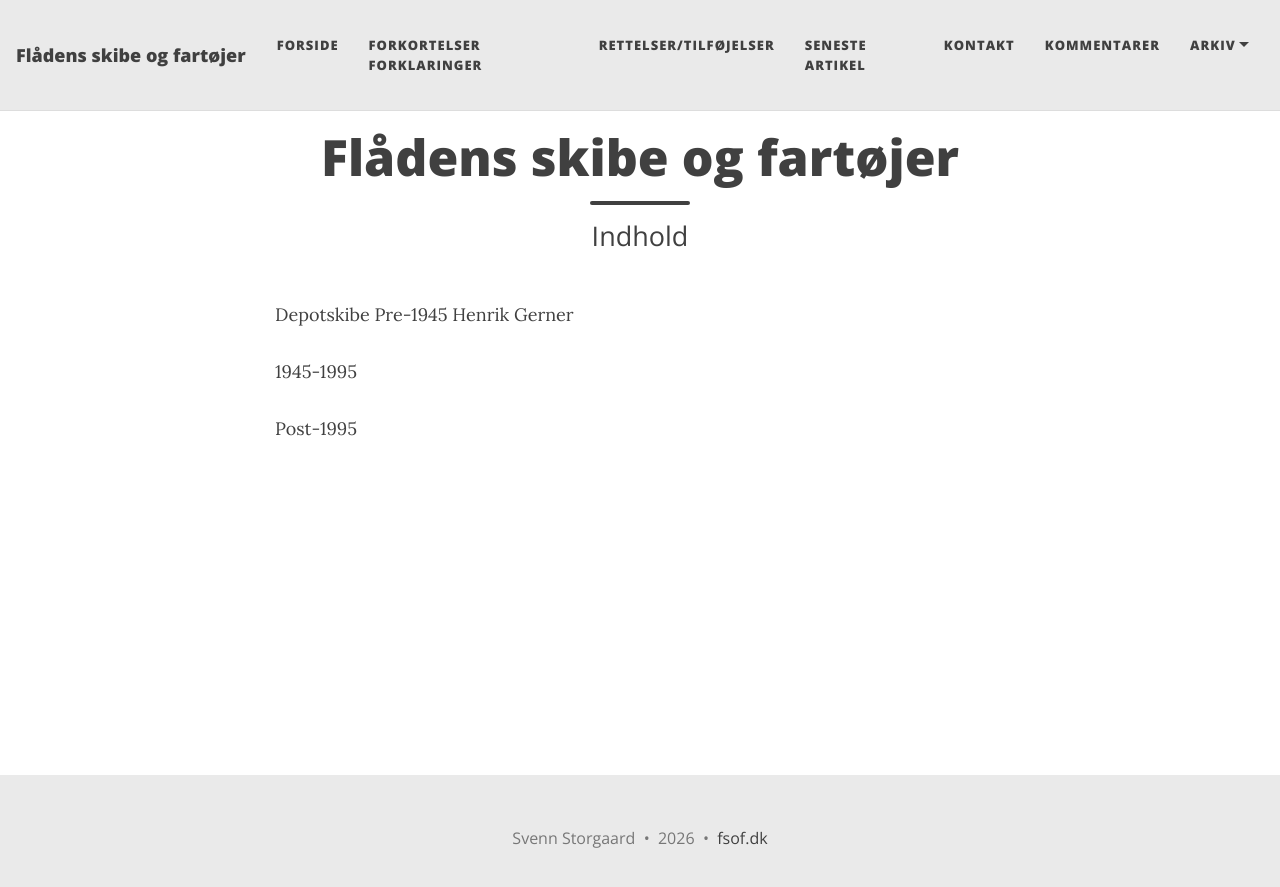
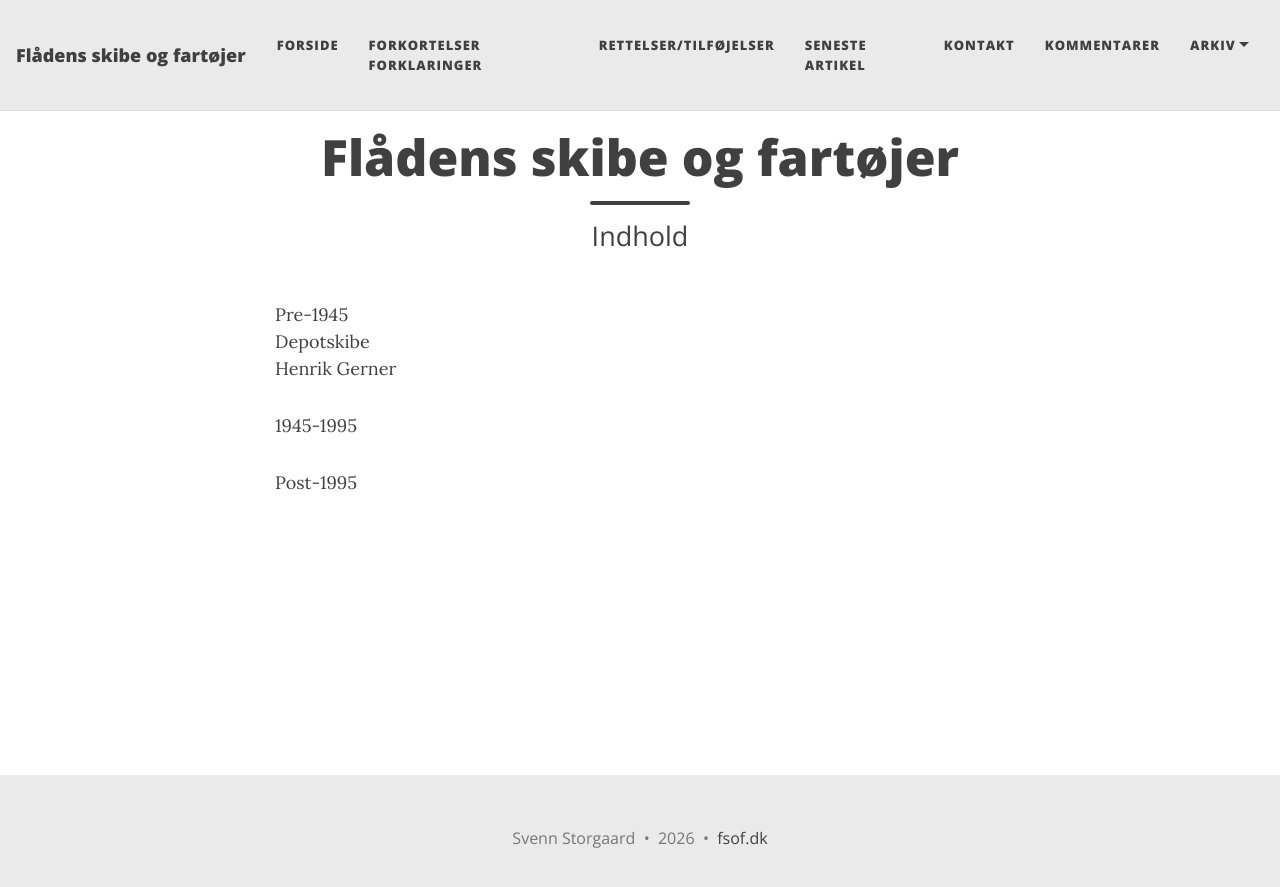
Before and after one commit to mex/fsof.dk, a Jekyll site: the page built from indhold.md, in a window 1280 px wide. Shown: the top 887 px of the page. Built offline with Jekyll 4.4.1, drawn with Linux system fonts in a browser that asks for light colours.

```diff
--- a/indhold.md
+++ b/indhold.md
@@ -4,8 +4,8 @@ title: Flådens skibe og fartøjer
 subtitle: Indhold
 ---
 
+Pre-1945
 Depotskibe
-Pre-1945
 Henrik Gerner
 
 1945-1995
```
